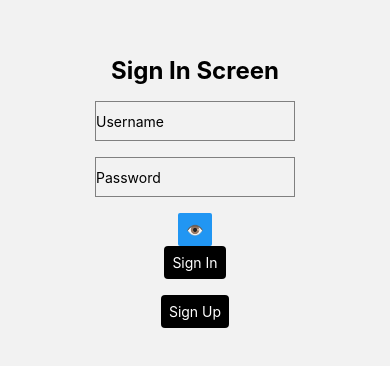
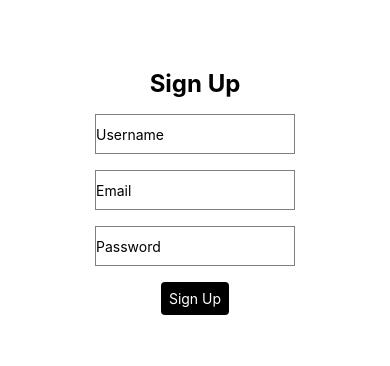
Before and after one commit to andresfelta95/InteractiveDartBoard_MobileApp, a React Native app: screen /CreatingSecondPlayer in a window 390 px wide. Shown: the part 222-588 px from the top of the page. Built offline with nearby package versions, Linux system fonts and the light colour scheme.

Commit message:
Added a page where you can add a user and made a page so you can create a second user

```diff
--- a/src/navigation/Navigation.js
+++ b/src/navigation/Navigation.js
@@ -21,6 +21,8 @@ import Account from '../screens/Account';
 import Game from '../screens/Game';
 import SignIn from '../screens/SignIn';
 import SignUp from '../screens/SignUp';
+import GettingAnotherPlayer from '../screens/GettingAnotherPlayer';
+import CreatingSecondPlayer from '../screens/CreatingSecondPlayer';
 
 // create the navigator constants
 const Stack = createNativeStackNavigator();
@@ -87,6 +89,30 @@ export default function Navigation() {
                     }}
                 />
             </Stack.Group>
+            <Stack.Group screenOptions={{ presentation: 'modal' }}>
+                <Stack.Screen
+                    name="GettingAnotherPlayer"
+                    component={GettingAnotherPlayer}
+                    options={{
+                        headerTitle: '',
+                        headerStyle: {
+                            backgroundColor: 'red',
+                        },
+                    }}
+                />
+            </Stack.Group>
+            <Stack.Group screenOptions={{ presentation: 'modal' }}>
+                <Stack.Screen
+                    name="CreatingSecondPlayer"
+                    component={CreatingSecondPlayer}
+                    options={{
+                        headerTitle: '',
+                        headerStyle: {
+                            backgroundColor: 'red',
+                        },
+                    }}
+                />
+            </Stack.Group>
         </Stack.Navigator>
     );
 }
--- /dev/null
+++ b/src/screens/CreatingSecondPlayer.js
@@ -0,0 +1,104 @@
+import * as React from 'react';
+import { View, Text, StyleSheet, TextInput, TouchableOpacity } from 'react-native';
+
+export default function CreatingSecondPlayer({ navigation }) {
+
+    const [username, setUsername] = React.useState('');
+    const [email, setEmail] = React.useState('');
+    const [password, setPassword] = React.useState('');
+    const [showPassword, setShowPassword] = React.useState(false);
+    function signUpBnt(){
+        // Send a POST request to the server to validate the user's credentials
+            fetch('https://thor.cnt.sast.ca/~kevenlou/mobileToEsp/game.php', {
+                method: 'POST',
+                body: JSON.stringify({
+                    // The server expects an action, and a username and password
+                    action: 'creatingSecondPlayer',
+                    username: username,
+                    email: email,
+                    password: password,
+                }),
+            })
+            .then((response) => response.json())
+            .then((data) => {
+                console.log(data);
+                if (data.success) {
+                    // If the user is authenticated, navigate to the home screen
+                    navigation.navigate('Game');
+                    setUsername('');
+                    setEmail('');
+                    setPassword('');
+                } else {
+                    // If the user is not authenticated, display an error message
+                    alert("Invalid username or password or Email");
+                    setUsername('');
+                    setEmail('');
+                    setPassword('');
+                }
+            })
+            .catch((error) => {
+                console.error(error);
+            });
+        };
+
+    return (
+        <View style={styles.container}>
+            <Text style={styles.title}>Sign Up</Text>
+            <TextInput style={styles.input}
+                placeholder="Username"
+                value={username}
+                onChangeText={setUsername}
+            />
+            <TextInput style={styles.input}
+                placeholder="Email"
+                value={email}
+                onChangeText={setEmail}
+             />
+            <TextInput style={styles.input}
+                placeholder="Password"
+                value={password}
+                onChangeText={setPassword}
+                secureTextEntry = {!showPassword}
+            />
+            <TouchableOpacity style={styles.button} onPress={() => signUpBnt()}>
+                <Text style={styles.buttonText}>Sign Up</Text>
+            </TouchableOpacity>
+        </View>
+    );
+}
+
+
+
+
+const styles = StyleSheet.create({
+    container: {
+        flex: 1,
+        justifyContent: 'center',
+        alignItems: 'center',
+        backgroundColor: '#fff',
+    },
+    title: {
+        fontSize: 24,
+        fontWeight: 'bold',
+        marginBottom: 16,
+    },
+    input: {
+        height: 40,
+        width: 200,
+        borderColor: 'gray',
+        borderWidth: 1,
+        marginBottom: 16,
+    },
+    button: {
+        backgroundColor: '#000',
+        padding: 8,
+        borderRadius: 4,
+        marginBottom: 16,
+    },
+    buttonText: {
+        color: '#fff',
+    },
+    link: {
+        color: '#0000EE',
+    },
+});
--- /dev/null
+++ b/src/screens/GettingAnotherPlayer.js
@@ -0,0 +1,62 @@
+import * as React from 'react';
+import { Text, View, StyleSheet, Button, TextInput } from 'react-native';
+
+
+export default function GettingAnotherPlayer({ navigation }) {
+    const [username, setUsername] = React.useState('');
+    // Function to create a new game in the server
+    async function AddPlayer() {
+        // create the request
+
+        //url = 'https://thor.cnt.sast.ca/~atangari/CMPE2550/Project/esp32Server.php';
+        const response = await fetch('https://thor.cnt.sast.ca/~kevenlou/mobileToEsp/game.php', {
+        //const response = await fetch(url, {
+            method: 'POST',
+            headers: {
+                'Content-Type': 'application/json',
+            },
+            body: JSON.stringify({
+                action: 'addingSecondPlayer',
+                username: username,
+            }),
+        });
+
+        // get the response
+        const data = await response.json();
+        // Display the response in a popup
+        console.log(data);
+
+        if(data.success){
+            navigation.navigate('Game');
+
+        }else if(data.failed){
+            alert(data.message);
+        }
+    }
+
+    async function CreatingSecondPlayer() {
+
+        navigation.navigate('CreatingSecondPlayer');
+    }
+
+    return (
+        <View>
+            <Text>Player 1</Text>
+            <TextInput
+                placeholder="Player 1"
+                //value={route.params.username}
+                editable={false}
+             />
+
+            <Text>Player 2</Text>
+            <TextInput
+                placeholder="Player 2"
+                value={username}
+                onChangeText={setUsername}
+             />
+
+            <Button title="Add Player" onPress={() => AddPlayer()} />
+            <Button title="Create Player" onPress={() => CreatingSecondPlayer()} />
+        </View>
+    );
+}
--- a/src/screens/Home.js
+++ b/src/screens/Home.js
@@ -10,10 +10,11 @@
  *
  */
 import * as React from 'react';
-import { Text, View, StyleSheet, Button } from 'react-native';
+import { Text, View, StyleSheet, Button, TextInput } from 'react-native';
 
 // import the game context
 import { GameContext } from '../providers/GameProvider';
+// import { TextInput } from 'react-native-web';
 
 // create the home screen
 export default function Home({ navigation }) {
@@ -23,9 +24,10 @@ export default function Home({ navigation }) {
     // Function to create a new game in the server
     async function newGame() {
         // create the request
+
         url = 'https://thor.cnt.sast.ca/~atangari/CMPE2550/Project/esp32Server.php';
-        // const response = await fetch('https://thor.cnt.sast.ca/~kevenlou/distance/distance.php', {
-        const response = await fetch(url, {
+        const response = await fetch('https://thor.cnt.sast.ca/~kevenlou/mobileToEsp/game.php', {
+        //const response = await fetch(url, {
             method: 'POST',
             headers: {
                 'Content-Type': 'application/json',
@@ -51,9 +53,14 @@ export default function Home({ navigation }) {
     // create the home screen
     return (
         <View style={styles.container}>
+            <TextInput style={styles.input}
+                placeholder="ReadOnly"
+                value={"Readyonly"}
+             />
             <Text style={styles.title}>Interactive Dartboard</Text>
             <Text style={styles.subtitle}>Home Screen</Text>
-            <Button title="New Game" onPress={() => newGame()} />
+
+            <Button title="New Game" onPress={() => navigation.navigate('GettingAnotherPlayer')} />
             <Button title="Server Test" onPress={() => postRequest()} />
         </View>
     );
```
